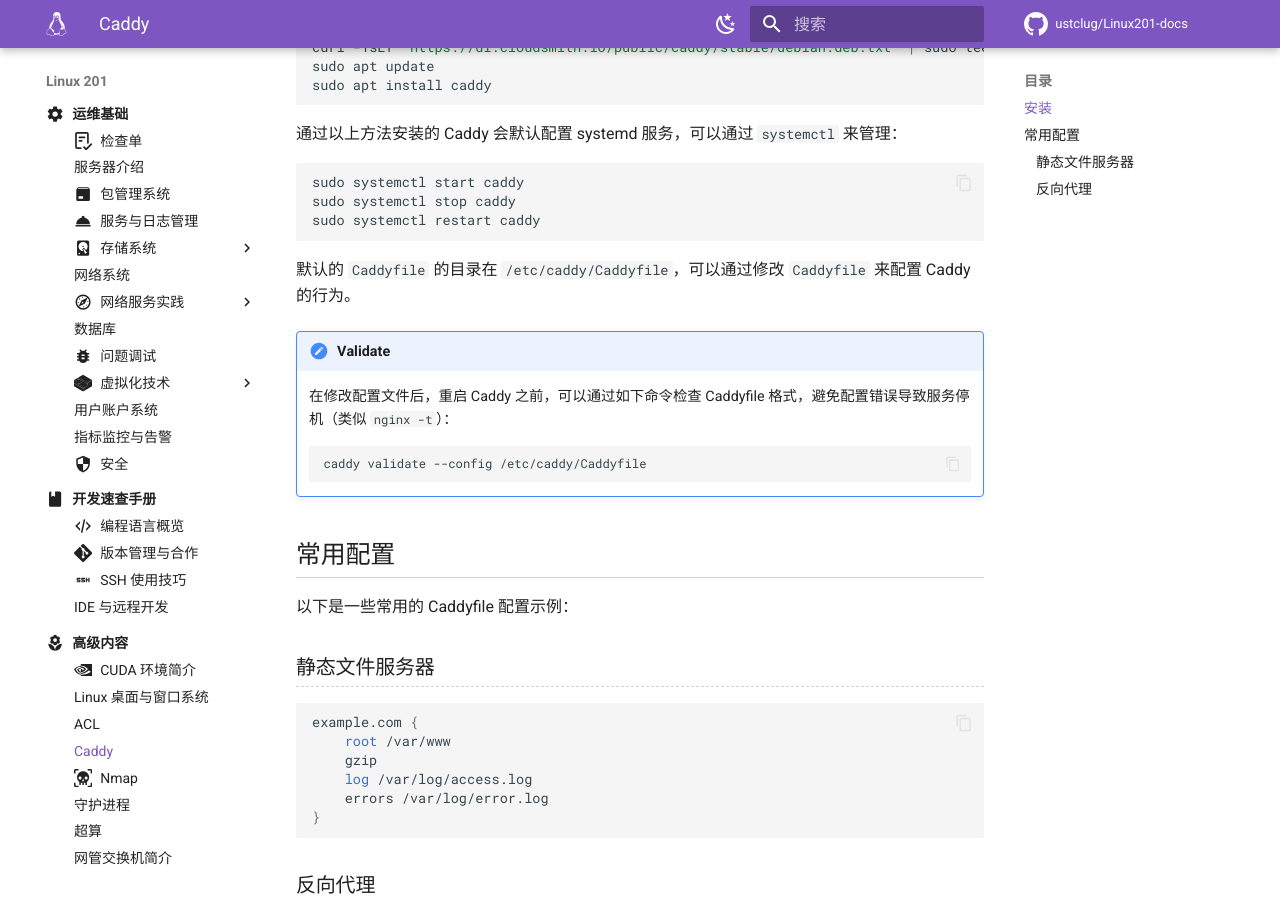
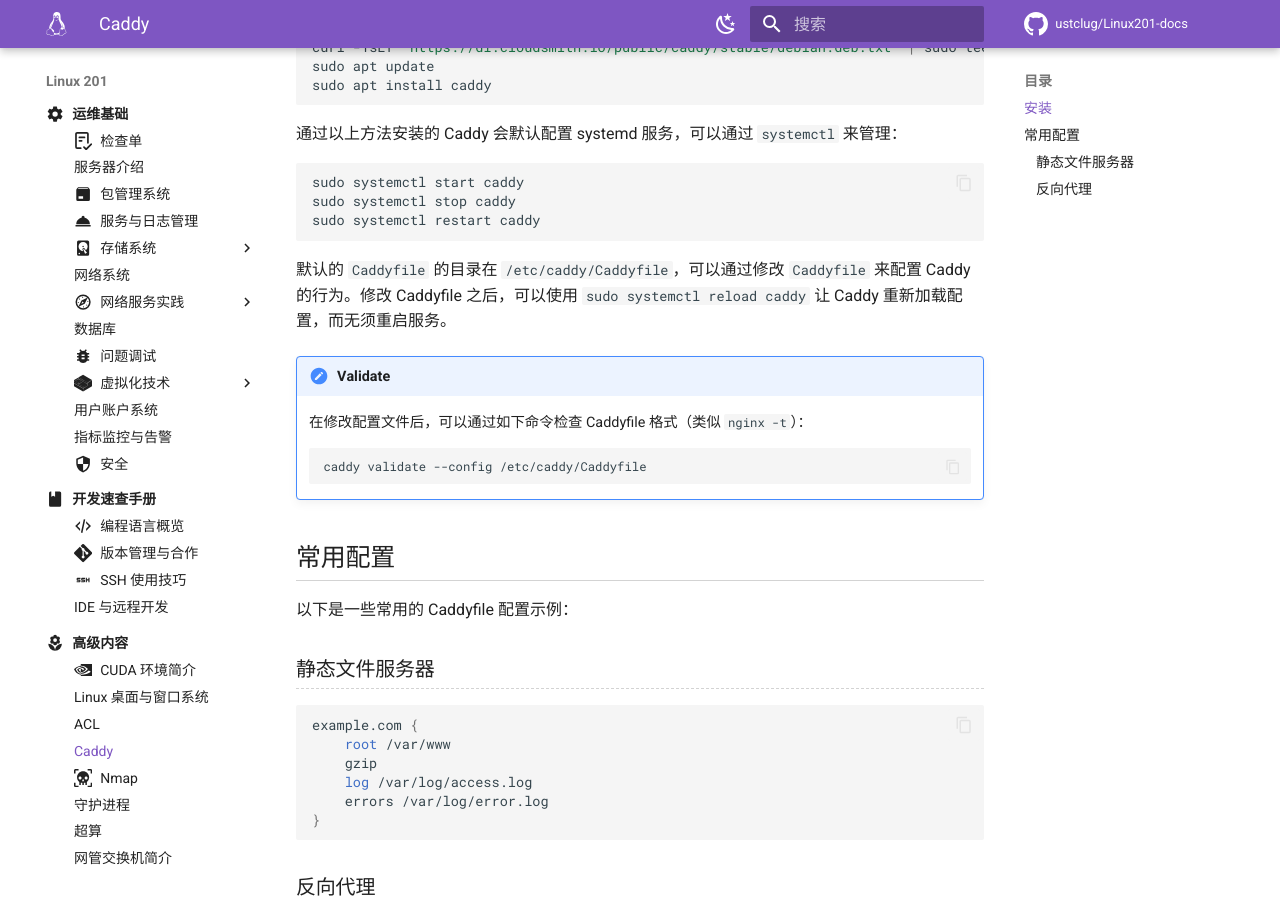
Before and after one commit to ustclug/Linux201-docs, an MkDocs documentation site: the page built from docs/advanced/caddy.md, in a window 1280 px wide and 900 px high, scrolled down 511 px. Built offline with MkDocs 1.6.1 and Material for MkDocs 9.7.7, drawn with Linux system fonts in a browser that asks for light colours; comment, search, counter and statistics services are not loaded.

Commit message:
advanced/caddy: Add reload command

````diff
--- a/docs/advanced/caddy.md
+++ b/docs/advanced/caddy.md
@@ -26,11 +26,11 @@
 sudo systemctl restart caddy
 ```
 
-默认的 `Caddyfile` 的目录在 `/etc/caddy/Caddyfile`，可以通过修改 `Caddyfile` 来配置 Caddy 的行为。
+默认的 `Caddyfile` 的目录在 `/etc/caddy/Caddyfile`，可以通过修改 `Caddyfile` 来配置 Caddy 的行为。修改 Caddyfile 之后，可以使用 `sudo systemctl reload caddy` 让 Caddy 重新加载配置，而无须重启服务。
 
 !!! note "Validate"
 
-    在修改配置文件后，重启 Caddy 之前，可以通过如下命令检查 Caddyfile 格式，避免配置错误导致服务停机（类似 `nginx -t`）：
+    在修改配置文件后，可以通过如下命令检查 Caddyfile 格式（类似 `nginx -t`）：
 
     ```bash
     caddy validate --config /etc/caddy/Caddyfile
````
